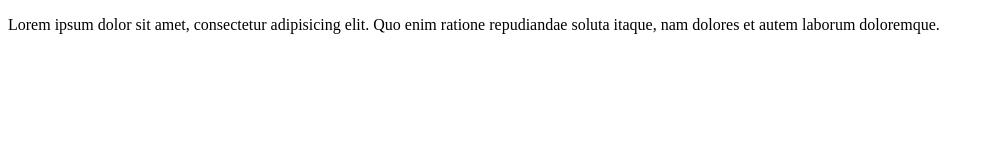
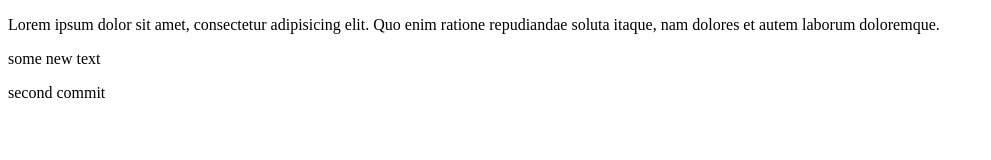
Before and after one commit to puzate/Portfolio, a plain HTML site: page app/index.html in a window 1280 px wide. Shown: the whole page, without its empty margins (0-991 px from the left). Drawn offline with Linux system fonts and the light colour scheme.

Commit message:
second commit

```diff
--- a/app/index.html
+++ b/app/index.html
@@ -6,5 +6,7 @@
 </head>
 <body>
 	<p>Lorem ipsum dolor sit amet, consectetur adipisicing elit. Quo enim ratione repudiandae soluta itaque, nam dolores et autem laborum doloremque.</p>
+	<p>some new text</p>
+	<p>second commit</p>
 </body>
 </html>
```
